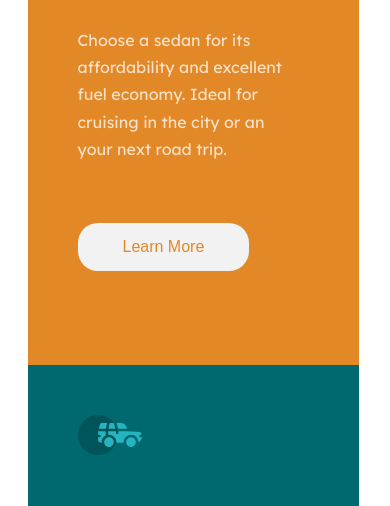
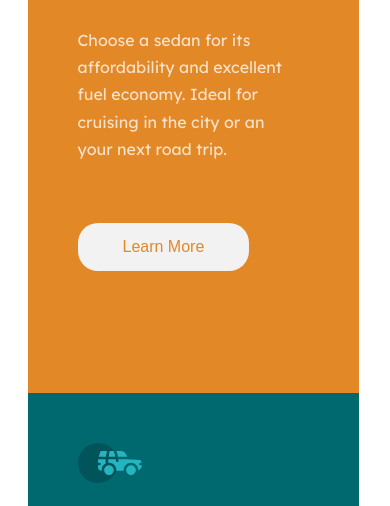
Before and after one commit to shashidhar275/Column-preview-card-project, a plain HTML site: page index.html in a window 390 px wide. Shown: the part 289-795 px from the top of the page. Drawn offline with Linux system fonts and the light colour scheme.

Commit message:
Update style.css

```diff
--- a/style.css
+++ b/style.css
@@ -69,7 +69,7 @@
 {
     .part-container{
         flex-direction: column;
-        height: 220vh;
+        height: 230vh;
         width: 85vw;
         margin-left: 5vw;
     }
```
